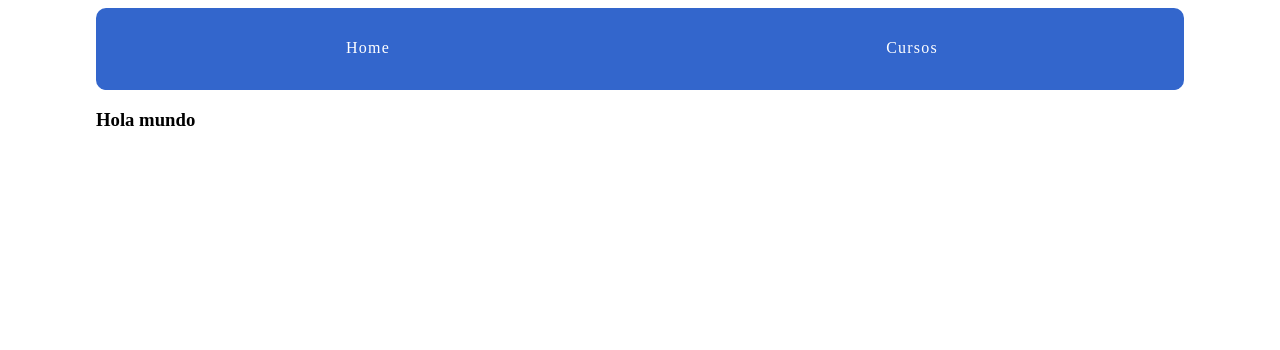
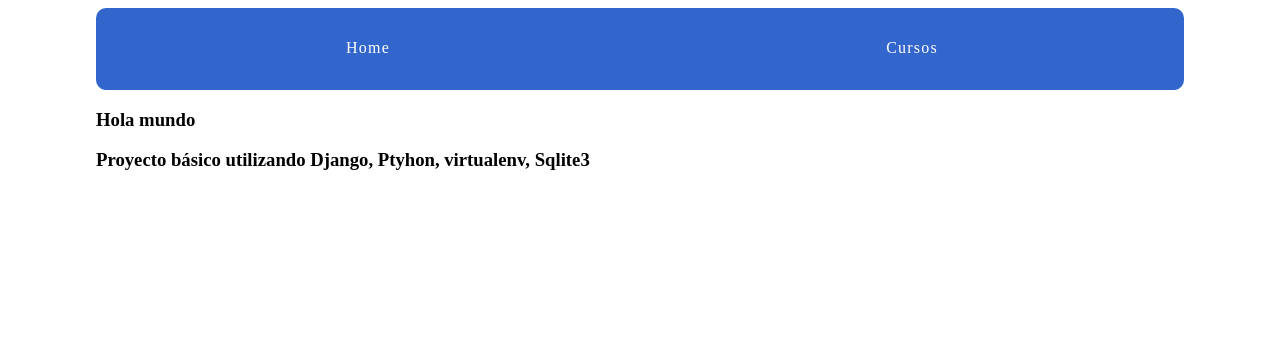
Before and after one commit to jrobertogcing/coursesDjango, a Django app: page / in a window 1280 px wide. Shown: the top 350 px of the page. Run offline with Django 3.2, Linux system fonts and the light colour scheme.

Commit message:
Se agrega texto en Menú home

```diff
--- a/projectouno/projectouno/projectouno/templates/home.html
+++ b/projectouno/projectouno/projectouno/templates/home.html
@@ -5,5 +5,6 @@
 {% block content %}
 
 <h3> Hola mundo </h3>
+<h3>Proyecto básico utilizando Django, Ptyhon, virtualenv, Sqlite3</h3>
 
 {% endblock %}
```
